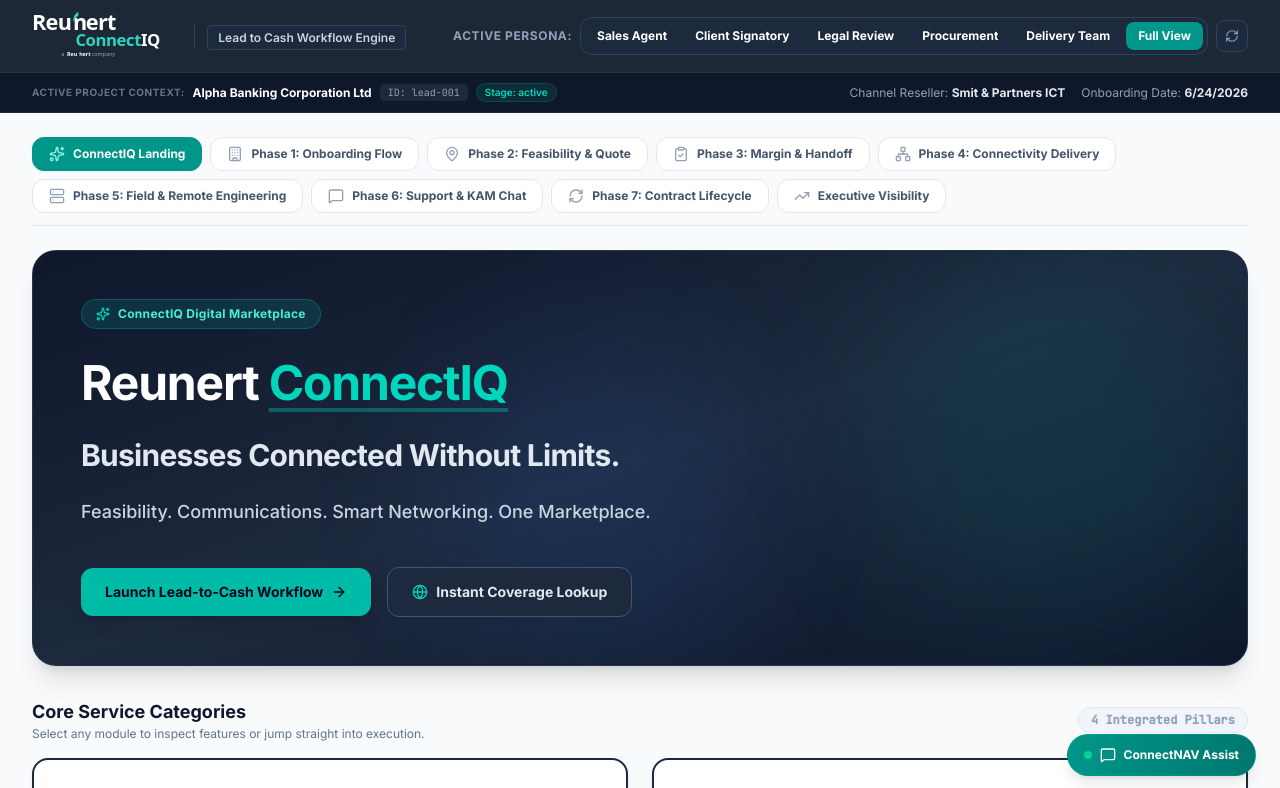
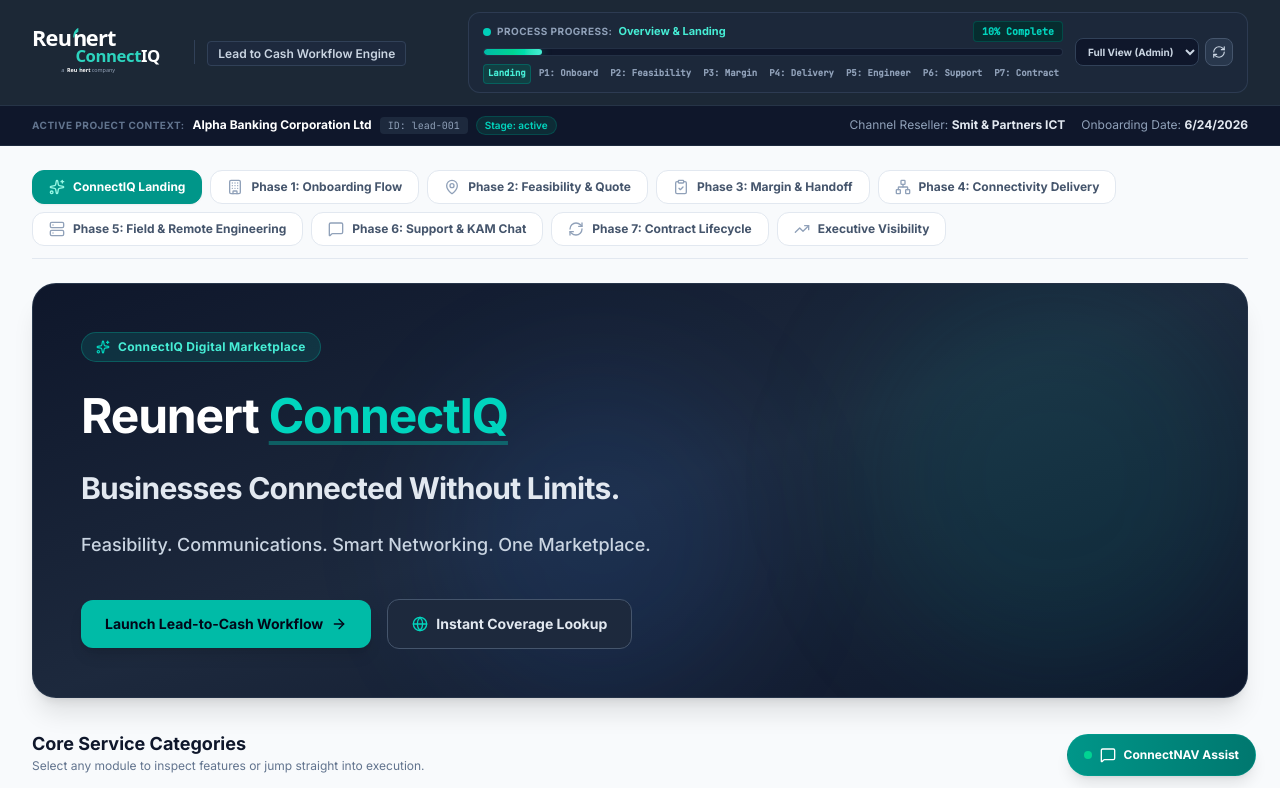
Before and after one commit to jonathansmit99-PMO/Connectivity-Lead-to-Cash, a React (Vite) app: page / in a window 1280 px wide. Shown: the top 788 px of the page. Built offline with nearby package versions, Linux system fonts and the light colour scheme.

Commit message:
feat(ui): replace persona selector with process progress bar
Removed the manual persona switching component in favor of an end-to-end process progress bar to better reflect the Lead to Cash workflow status.

```diff
--- a/src/App.tsx
+++ b/src/App.tsx
@@ -166,39 +166,110 @@
             </div>
           </div>
 
-          {/* Persona selector bar */}
-          <div className="flex flex-wrap items-center gap-2">
-            <span className="text-xs text-slate-400 font-bold uppercase tracking-wider hidden lg:inline">Active Persona:</span>
-            <div className="bg-slate-800 p-1 rounded-xl border border-slate-700 flex flex-wrap gap-1">
+          {/* End-to-End Process Progress Bar */}
+          <div className="flex flex-col sm:flex-row items-center gap-3 bg-slate-800/80 border border-slate-700/80 rounded-xl px-3.5 py-2 min-w-[280px] sm:min-w-[420px] lg:min-w-[540px]">
+            <div className="flex-1 w-full space-y-1.5">
+              <div className="flex items-center justify-between text-[11px] font-bold">
+                <span className="text-slate-300 flex items-center gap-1.5">
+                  <span className="w-2 h-2 rounded-full bg-teal-400 animate-pulse"></span>
+                  <span className="text-slate-400 uppercase text-[10px] tracking-wider">Process Progress:</span>
+                  <span className="text-teal-300 font-bold">{
+                    activeTab === "landing" ? "Overview & Landing" :
+                    activeTab === "onboarding" ? "Phase 1: Onboarding Flow" :
+                    activeTab === "feasibility" ? "Phase 2: Feasibility & Quote" :
+                    activeTab === "margin" ? "Phase 3: Margin & Handoff" :
+                    activeTab === "delivery" ? "Phase 4: Connectivity Delivery" :
+                    activeTab === "engineering" ? "Phase 5: Field Engineering" :
+                    activeTab === "support" ? "Phase 6: Support & KAM" :
+                    activeTab === "lifecycle" ? "Phase 7: Contract Lifecycle" : "Executive Visibility"
+                  }</span>
+                </span>
+                <span className="text-teal-400 font-mono font-bold bg-teal-950/80 border border-teal-800/60 px-2 py-0.5 rounded text-[10px]">
+                  {
+                    activeTab === "landing" ? "10%" :
+                    activeTab === "onboarding" ? "25%" :
+                    activeTab === "feasibility" ? "40%" :
+                    activeTab === "margin" ? "55%" :
+                    activeTab === "delivery" ? "70%" :
+                    activeTab === "engineering" ? "82%" :
+                    activeTab === "support" ? "92%" :
+                    activeTab === "lifecycle" ? "100%" : "100%"
+                  } Complete
+                </span>
+              </div>
+
+              {/* Progress Bar Track */}
+              <div className="relative w-full bg-slate-900 rounded-full h-2 overflow-hidden border border-slate-700/60">
+                <div
+                  className="h-full bg-gradient-to-r from-teal-500 via-emerald-400 to-teal-300 transition-all duration-500 ease-out rounded-full shadow-[0_0_10px_rgba(20,184,166,0.5)]"
+                  style={{
+                    width:
+                      activeTab === "landing" ? "10%" :
+                      activeTab === "onboarding" ? "25%" :
+                      activeTab === "feasibility" ? "40%" :
+                      activeTab === "margin" ? "55%" :
+                      activeTab === "delivery" ? "70%" :
+                      activeTab === "engineering" ? "82%" :
+                      activeTab === "support" ? "92%" : "100%"
+                  }}
+                />
+              </div>
+
+              {/* Step Quick-Nav Nodes */}
+              <div className="hidden lg:flex items-center justify-between gap-1 pt-0.5">
                 {[
-                { name: "Sales / Reseller", role: "Sales Agent" },
-                { name: "Client", role: "Client Signatory" },
-                { name: "Legal / Compliance", role: "Legal Review" },
-                { name: "Legal / Procurement", role: "Procurement" },
-                { name: "Project Manager", role: "Delivery Team" },
-                { name: "Admin", role: "Full View" }
-              ].map(per => (
+                  { id: "landing", label: "Landing", pct: 10 },
+                  { id: "onboarding", label: "P1: Onboard", pct: 25 },
+                  { id: "feasibility", label: "P2: Feasibility", pct: 40 },
+                  { id: "margin", label: "P3: Margin", pct: 55 },
+                  { id: "delivery", label: "P4: Delivery", pct: 70 },
+                  { id: "engineering", label: "P5: Engineer", pct: 82 },
+                  { id: "support", label: "P6: Support", pct: 92 },
+                  { id: "lifecycle", label: "P7: Contract", pct: 100 },
+                ].map((phase) => {
+                  const isActive = activeTab === phase.id;
+                  return (
                     <button
-                  key={per.name}
-                  onClick={() => setActivePersona(per.name)}
-                  className={`px-3 py-1.5 rounded-lg text-xs font-bold transition-all ${
-                    activePersona === per.name
-                      ? "bg-teal-600 text-white shadow-xs"
-                      : "text-slate-350 hover:bg-slate-700 hover:text-white"
+                      key={phase.id}
+                      onClick={() => setActiveTab(phase.id)}
+                      title={`Jump to ${phase.label} (${phase.pct}%)`}
+                      className={`text-[9px] font-bold font-mono transition-all cursor-pointer px-1 py-0.5 rounded ${
+                        isActive
+                          ? "text-teal-300 font-extrabold bg-teal-900/60 border border-teal-700/60"
+                          : "text-slate-400 hover:text-white hover:bg-slate-700/50"
                       }`}
                     >
-                  {per.role}
+                      {phase.label}
                     </button>
-              ))}
+                  );
+                })}
               </div>
+            </div>
+
+            {/* Role Persona Dropdown + Reset Action */}
+            <div className="flex items-center gap-1.5 shrink-0 self-end sm:self-center">
+              <select
+                value={activePersona}
+                onChange={(e) => setActivePersona(e.target.value)}
+                className="bg-slate-900 border border-slate-700 text-slate-300 text-[10px] font-bold rounded-lg px-2 py-1.5 focus:outline-none focus:ring-1 focus:ring-teal-500 cursor-pointer"
+                title="Active Persona Role"
+              >
+                <option value="Admin">Full View (Admin)</option>
+                <option value="Sales / Reseller">Sales Agent</option>
+                <option value="Client">Client Signatory</option>
+                <option value="Legal / Compliance">Legal Review</option>
+                <option value="Legal / Procurement">Procurement</option>
+                <option value="Project Manager">Delivery Team</option>
+              </select>
 
               <button
                 onClick={handleResetSystem}
                 title="Reset Database to default mock values"
-              className="p-2 bg-slate-800 hover:bg-slate-700 text-slate-400 hover:text-white rounded-lg border border-slate-700 transition-colors shrink-0"
+                className="p-1.5 bg-slate-700/60 hover:bg-slate-700 text-slate-300 hover:text-white rounded-lg border border-slate-600 transition-colors shrink-0 cursor-pointer"
               >
                 <RefreshCw className="w-3.5 h-3.5" />
               </button>
+            </div>
           </div>
         </div>
       </header>
```
Lines whose indentation alone changed are shown as unchanged.
